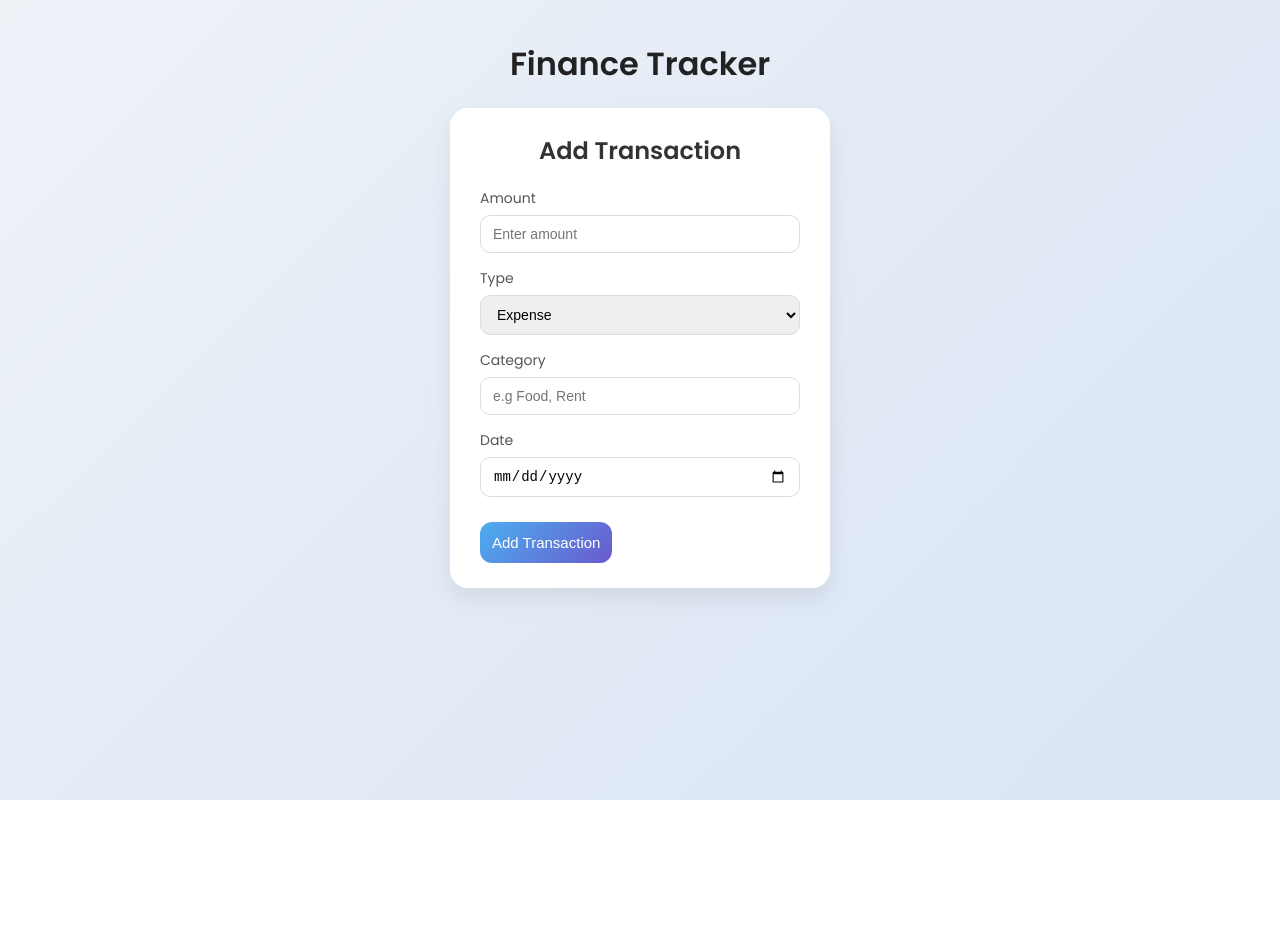
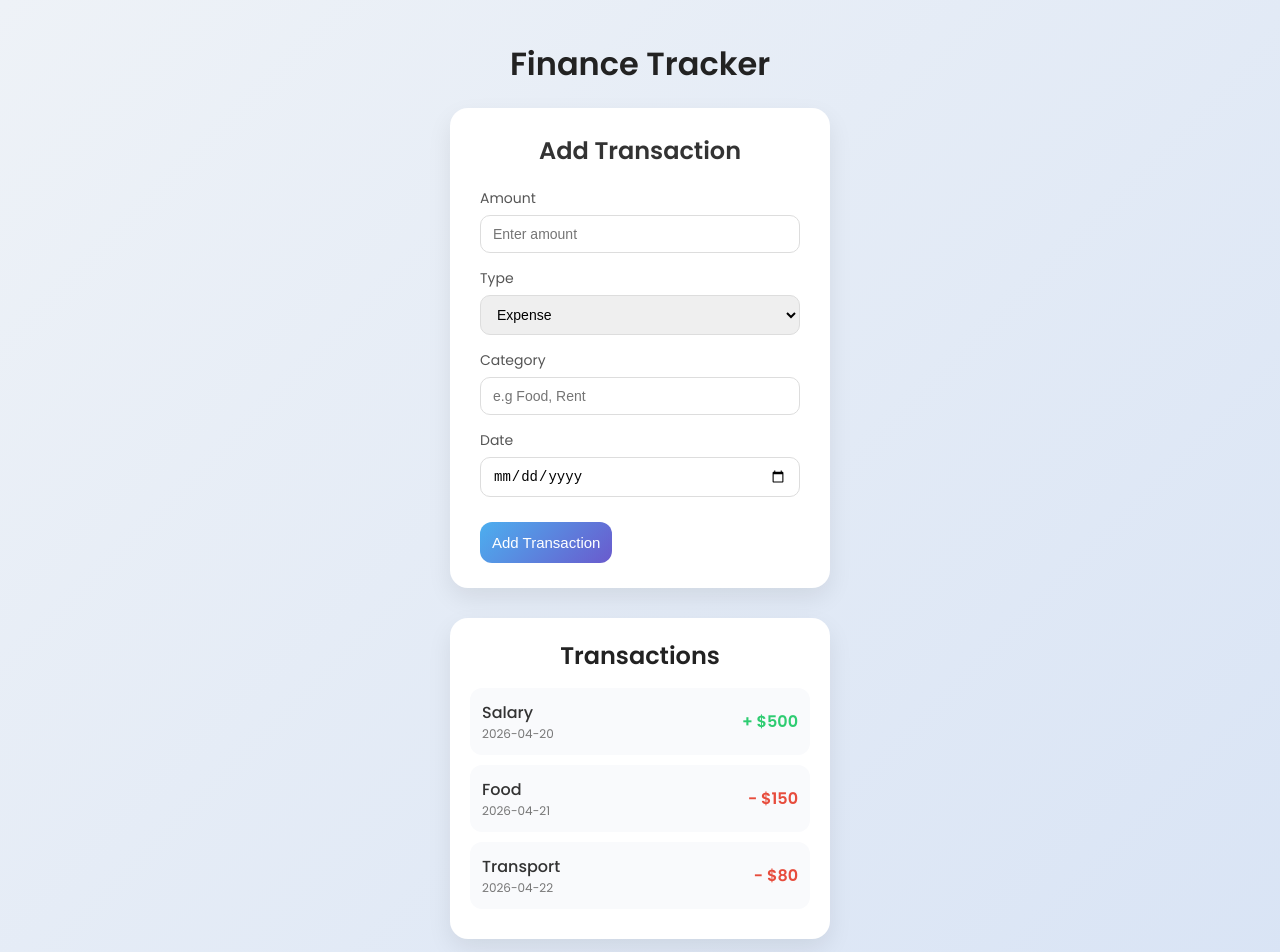
Before and after one commit to tinaninna/finance-tracker, a React (Vite) app: page / in a window 1280 px wide. Shown: the top 952 px of the page. Before the commit the page ends 800 px from the top, so only its background shows below. Built offline with nearby package versions, Linux system fonts and the light colour scheme.

Commit message:
created the transaction list

```diff
--- a/src/App.jsx
+++ b/src/App.jsx
@@ -1,11 +1,16 @@
 import React from "react";
 import AddTransaction from "./components/AddTransaction";
+import TransactionList from "./components/TransactionList";
 
 function App() {
   return (
     <div>
-      <h1 style={{ textAlign: "center" }}>Finance Tracker</h1>
+      <h1 style={{ textAlign: "center", marginBottom: "20px" }}>
+        Finance Tracker
+      </h1>
+
       <AddTransaction />
+      <TransactionList />
     </div>
   );
 }
--- /dev/null
+++ b/src/components/TransactionList.css
@@ -0,0 +1,56 @@
+.list-container {
+  width: 380px;
+  margin-top: 30px;
+  padding: 20px;
+  background: #ffffff;
+  border-radius: 18px;
+  box-shadow: 0 10px 25px rgba(0, 0, 0, 0.08);
+}
+
+/* Title */
+.list-container h2 {
+  text-align: center;
+  margin-bottom: 15px;
+}
+
+/* Each transaction */
+.transaction-item {
+  display: flex;
+  justify-content: space-between;
+  align-items: center;
+  padding: 12px;
+  border-radius: 12px;
+  margin-bottom: 10px;
+  background: #f9fafc;
+  transition: 0.2s;
+}
+
+/* Hover */
+.transaction-item:hover {
+  transform: scale(1.02);
+}
+
+/* Text */
+.category {
+  font-weight: 500;
+}
+
+.date {
+  font-size: 12px;
+  color: #777;
+}
+
+/* Amount styles */
+.amount {
+  font-weight: bold;
+}
+
+/* Income */
+.transaction-item.income .amount {
+  color: #2ecc71;
+}
+
+/* Expense */
+.transaction-item.expense .amount {
+  color: #e74c3c;
+}
--- /dev/null
+++ b/src/components/TransactionList.jsx
@@ -0,0 +1,49 @@
+import React from "react";
+import "./TransactionList.css";
+
+const TransactionList = () => {
+  const transactions = [
+    {
+      id: 1,
+      amount: 500,
+      type: "income",
+      category: "Salary",
+      date: "2026-04-20",
+    },
+    {
+      id: 2,
+      amount: 150,
+      type: "expense",
+      category: "Food",
+      date: "2026-04-21",
+    },
+    {
+      id: 3,
+      amount: 80,
+      type: "expense",
+      category: "Transport",
+      date: "2026-04-22",
+    },
+  ];
+
+  return (
+    <div className="list-container">
+      <h2>Transactions</h2>
+
+      {transactions.map((tx) => (
+        <div key={tx.id} className={`transaction-item ${tx.type}`}>
+          <div>
+            <p className="category">{tx.category}</p>
+            <p className="date">{tx.date}</p>
+          </div>
+
+          <div className="amount">
+            {tx.type === "income" ? "+" : "-"} ${tx.amount}
+          </div>
+        </div>
+      ))}
+    </div>
+  );
+};
+
+export default TransactionList;
```
